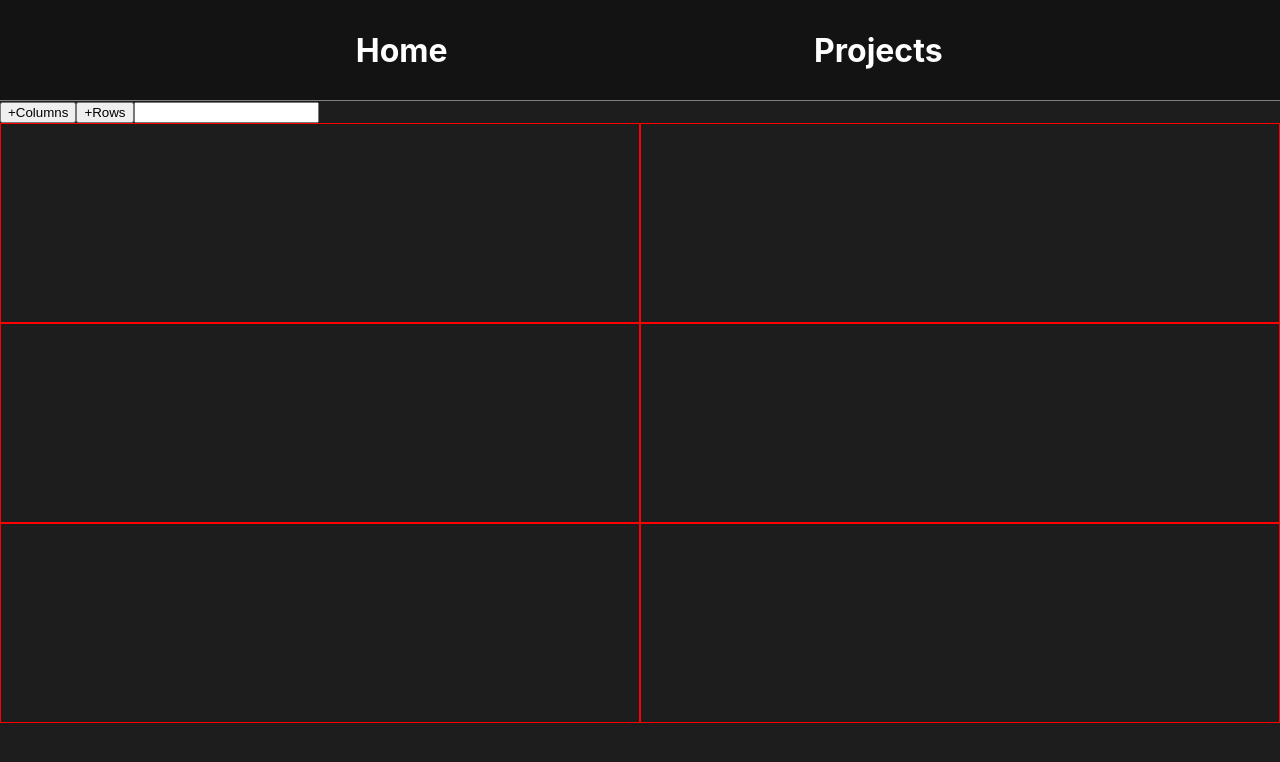
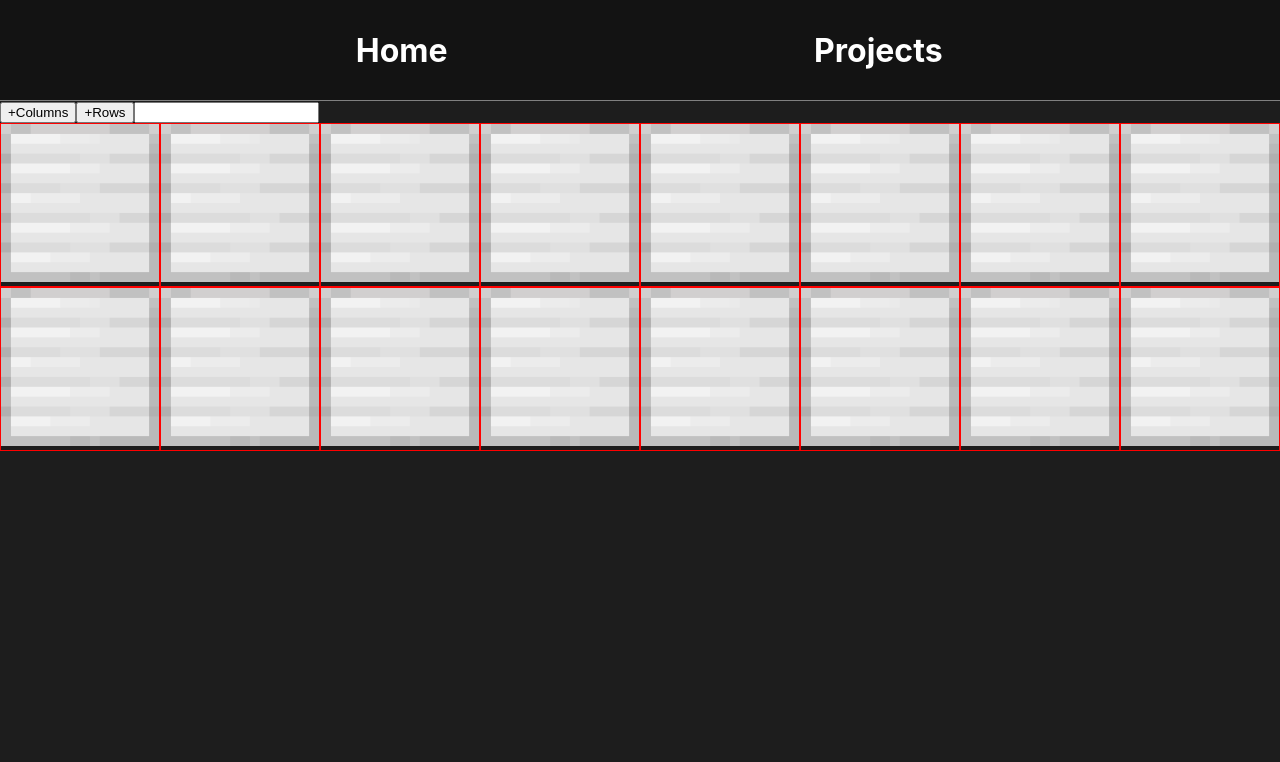
Before and after one commit to NoleStites/nole_website, a React (Create React App) app: page /minecraft in a window 1280 px wide. Shown: the top 762 px of the page. Built offline with nearby package versions, Linux system fonts and the light colour scheme.

Commit message:
Table method almost working. Moving to flexbox method.

```diff
--- a/src/minecraft_blocks/Grid.js
+++ b/src/minecraft_blocks/Grid.js
@@ -1,10 +1,18 @@
 
-function format_grid_html(columns, rows) {
+function format_grid_html(columns, rows, window_width) {
+    // let size = Math.floor(window_width / columns);
+    let size = 200;
+    let dimension_styles = {
+        // height: 'calc('+window_width+'px/'+columns+')',
+        height: 'calc('+100/columns+'vw)'
+        // height: size+'px',
+        // width: size+'px'
+    };
     let grid = []
     for (let i = 0; i < rows; i++) {
         let row = [];
         for (let j = 0; j < columns; j++) {
-            row.push(<td key={j} className='grid_spot'></td>);
+            row.push(<td key={j} className='grid_spot' style={dimension_styles}></td>);
         }
         grid.push(<tr key={i}>{row}</tr>);
     }
@@ -12,10 +20,19 @@ function format_grid_html(columns, rows) {
 }
 
 function Grid(props) {
-    let grid = format_grid_html(props.columns, props.rows);
+    let window_width = document.documentElement.clientWidth;
+    let grid = format_grid_html(props.columns, props.rows, window_width);
+
+    // let spots = document.getElementsByClassName("grid_spot");
+    // console.log(spots);
+    // let spot = spots[0];
+    // console.log(spot);
+
+    // let t = document.getElementById("my_table");
+    // console.log(t.offsetWidth);
 
     return (
-        <table>
+        <table id="my_table">
             <tbody>
                 {grid}
             </tbody>
--- a/src/minecraft_blocks/minecraft_blocks.css
+++ b/src/minecraft_blocks/minecraft_blocks.css
@@ -3,13 +3,13 @@
     height: 100vh;
 }
 
-#buttons {
-    /* position: absolute; */
-}
+/* #buttons {
+    position: absolute;
+} */
 
 table {
-    width: 100%;
-    height: 75%;
+    width: 100vw;
+    /* height: 75%; */
     border-spacing: 0px;
 }
 
@@ -17,7 +17,12 @@ td {
     /* aspect-ratio: 1/1; */
     border: 1px solid red;
     background-repeat: no-repeat;
-    background-size: cover;
+    background-size: contain;
+    height: auto;
+}
+
+.grid_spot {
+    background-image: url("./textures/Block_of_Iron.webp");
 }
 
 /* td#t1 {
--- a/src/pages/minecraft_blocks.js
+++ b/src/pages/minecraft_blocks.js
@@ -4,8 +4,8 @@ import '../minecraft_blocks/minecraft_blocks.css'
 import { useState, useEffect } from 'react';
 
 function MinecraftBlocks() {
-    const [num_columns, setColumns] = useState(2);
-    const [num_rows, setRows] = useState(3);
+    const [num_columns, setColumns] = useState(8);
+    const [num_rows, setRows] = useState(2);
 
     // Helper function to change the state
     const changeColumns = (new_size) => {
@@ -18,7 +18,11 @@ function MinecraftBlocks() {
     }
 
     const temp = () => {
-        console.log("Changed!");
+        // console.log("Changed!");
+        let spots = document.getElementsByClassName("grid_spot");
+        console.log(spots);
+        let spot = spots[0];
+        console.log(spot);
     }
 
     return (
```
